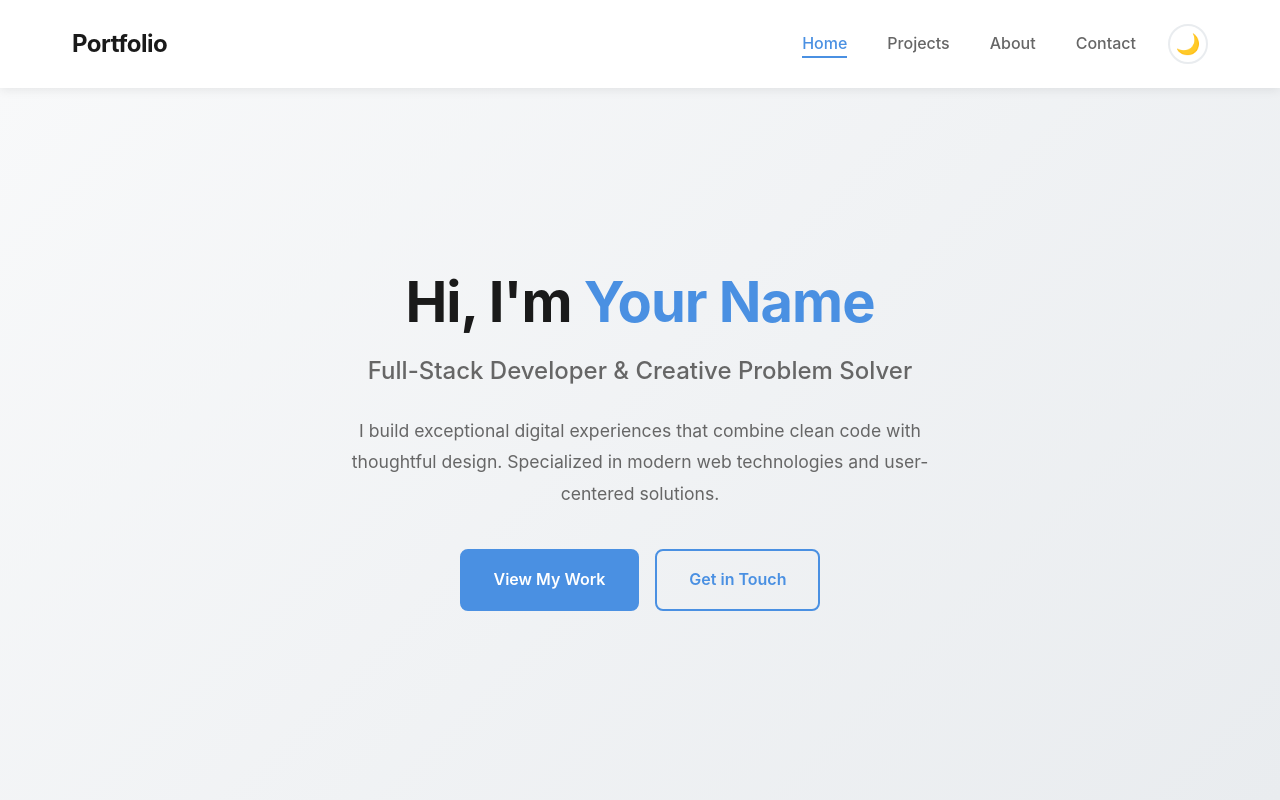
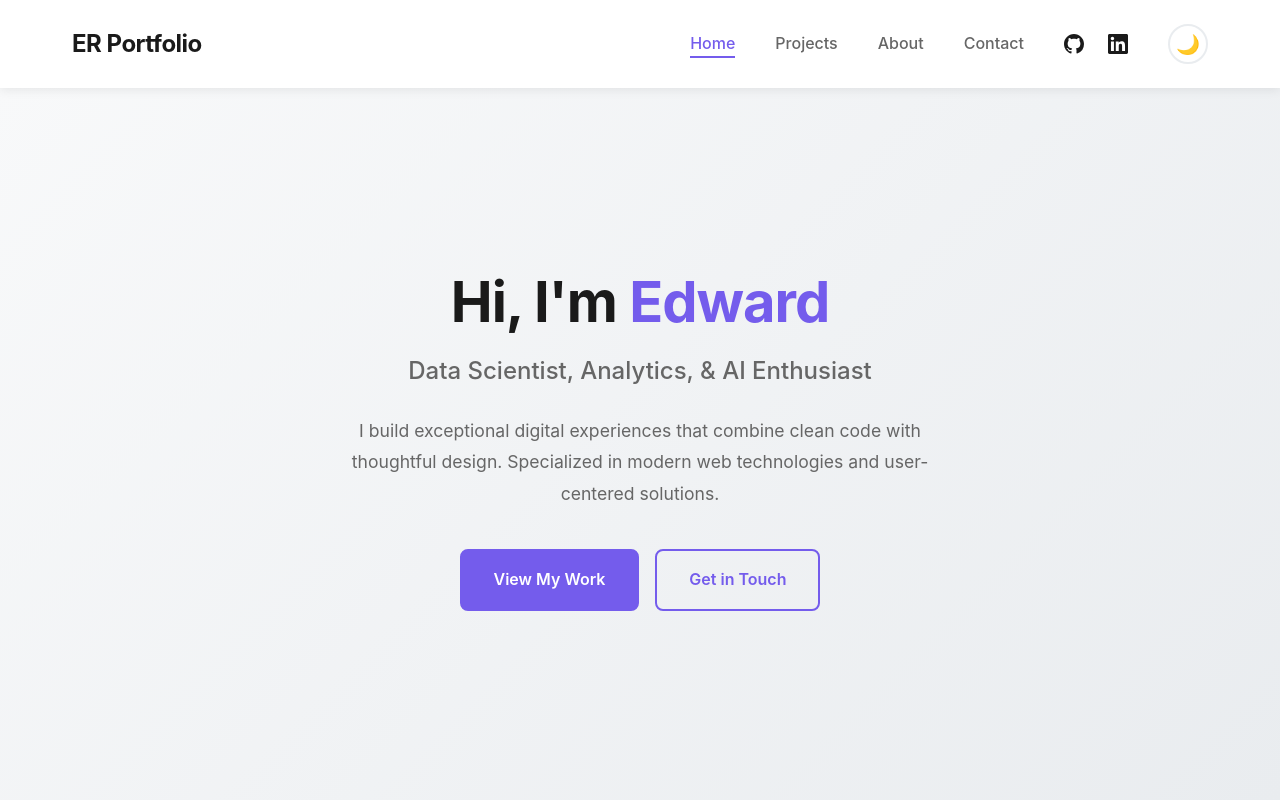
Before and after one commit to necromet/web-portfolio, a React (Vite) app: page / in a window 1280 px wide. Shown: the top 800 px of the page. Built offline with nearby package versions, Linux system fonts and the light colour scheme.

Commit message:
add media navigations

```diff
--- a/index.html
+++ b/index.html
@@ -6,10 +6,10 @@
     <meta name="viewport" content="width=device-width, initial-scale=1.0" />
 
     <!-- SEO Meta Tags -->
-    <title>Your Name - Full-Stack Developer & Creative Problem Solver</title>
+    <title>Edward - Full-Stack Developer & Creative Problem Solver</title>
     <meta name="description" content="Professional portfolio of Your Name, a full-stack developer specializing in modern web technologies, React, Node.js, and creating exceptional digital experiences." />
     <meta name="keywords" content="web developer, full-stack developer, React, Node.js, portfolio, frontend, backend" />
-    <meta name="author" content="Your Name" />
+    <meta name="author" content="Edward" />
 
     <!-- Open Graph Meta Tags -->
     <meta property="og:title" content="Your Name - Full-Stack Developer Portfolio" />
--- a/package.json
+++ b/package.json
@@ -10,6 +10,7 @@
     "preview": "vite preview"
   },
   "dependencies": {
+    "gsap": "^3.14.2",
     "react": "^19.2.0",
     "react-dom": "^19.2.0",
     "react-router-dom": "^7.11.0"
--- a/src/App.jsx
+++ b/src/App.jsx
@@ -7,10 +7,6 @@ import About from './pages/About';
 import Contact from './pages/Contact';
 import './App.css';
 
-/**
- * Main App Component
- * Handles routing and overall layout structure
- */
 function App() {
   return (
     <ThemeProvider>
--- /dev/null
+++ b/src/components/MediaNavigation.css
@@ -0,0 +1,43 @@
+.media-navigation-container {
+  display: flex;
+  align-items: center;
+  gap: 0.5rem;
+}
+
+.media-navigation {
+  background: none;
+  border: none;
+  cursor: pointer;
+  padding: 0.5rem;
+  display: flex;
+  align-items: center;
+  justify-content: center;
+  transition: all 0.3s ease;
+  border-radius: 8px;
+  color: var(--text-color);
+}
+
+.media-navigation:hover {
+  background-color: var(--hover-bg, rgba(0, 0, 0, 0.1));
+  transform: scale(1.1);
+}
+
+.media-link {
+  text-decoration: none;
+}
+
+.media-icon svg {
+  display: block;
+  transition: transform 0.3s ease;
+}
+
+.media-link:hover .media-icon svg {
+  transform: rotate(360deg);
+}
+
+.theme-toggle-icon {
+  font-size: 1.2rem;
+  display: flex;
+  align-items: center;
+  justify-content: center;
+}
--- /dev/null
+++ b/src/components/MediaNavigation.jsx
@@ -0,0 +1,41 @@
+import { useTheme } from '../context/ThemeContext';
+import './MediaNavigation.css';
+
+function MediaNavigator() {
+
+  return (
+    <div className="media-navigation-container">
+      <a
+        href="https://github.com/necromet"
+        target="_blank"
+        rel="noopener noreferrer"
+        className="media-navigation media-link"
+        aria-label="Visit GitHub profile"
+        title="GitHub Profile"
+      >
+        <span className="media-icon">
+          <svg viewBox="0 0 16 16" width="20" height="20" fill="currentColor">
+            <path d="M8 0C3.58 0 0 3.58 0 8c0 3.54 2.29 6.53 5.47 7.59.4.07.55-.17.55-.38 0-.19-.01-.82-.01-1.49-2.01.37-2.53-.49-2.69-.94-.09-.23-.48-.94-.82-1.13-.28-.15-.68-.52-.01-.53.63-.01 1.08.58 1.23.82.72 1.21 1.87.87 2.33.66.07-.52.28-.87.51-1.07-1.78-.2-3.64-.89-3.64-3.95 0-.87.31-1.59.82-2.15-.08-.2-.36-1.02.08-2.12 0 0 .67-.21 2.2.82.64-.18 1.32-.27 2-.27.68 0 1.36.09 2 .27 1.53-1.04 2.2-.82 2.2-.82.44 1.1.16 1.92.08 2.12.51.56.82 1.27.82 2.15 0 3.07-1.87 3.75-3.65 3.95.29.25.54.73.54 1.48 0 1.07-.01 1.93-.01 2.2 0 .21.15.46.55.38A8.013 8.013 0 0016 8c0-4.42-3.58-8-8-8z"></path>
+          </svg>
+        </span>
+      </a>
+
+      <a
+        href="https://linkedin.com/in/edward-renaldi"
+        target="_blank"
+        rel="noopener noreferrer"
+        className="media-navigation media-link"
+        aria-label="Visit LinkedIn profile"
+        title="LinkedIn Profile"
+      >
+        <span className="media-icon">
+          <svg viewBox="0 0 24 24" width="20" height="20" fill="currentColor">
+            <path d="M20.447 20.452h-3.554v-5.569c0-1.328-.027-3.037-1.852-3.037-1.853 0-2.136 1.445-2.136 2.939v5.667H9.351V9h3.414v1.561h.046c.477-.9 1.637-1.85 3.37-1.85 3.601 0 4.267 2.37 4.267 5.455v6.286zM5.337 7.433c-1.144 0-2.063-.926-2.063-2.065 0-1.138.92-2.063 2.063-2.063 1.14 0 2.064.925 2.064 2.063 0 1.139-.925 2.065-2.064 2.065zm1.782 13.019H3.555V9h3.564v11.452zM22.225 0H1.771C.792 0 0 .774 0 1.729v20.542C0 23.227.792 24 1.771 24h20.451C23.2 24 24 23.227 24 22.271V1.729C24 .774 23.2 0 22.222 0h.003z"></path>
+          </svg>
+        </span>
+      </a>
+    </div>
+  );
+}
+
+export default MediaNavigator;
--- a/src/components/Navigation.jsx
+++ b/src/components/Navigation.jsx
@@ -1,5 +1,6 @@
 import { Link, useLocation } from 'react-router-dom';
 import ThemeToggle from './ThemeToggle';
+import MediaNavigator from './MediaNavigation';
 import './Navigation.css';
 
 /**
@@ -14,7 +15,7 @@ function Navigation() {
     <nav className="navigation">
       <div className="nav-container">
         <Link to="/" className="nav-logo">
-          Portfolio
+          ER Portfolio
         </Link>
 
         <div className="nav-right">
@@ -52,6 +53,7 @@ function Navigation() {
               </Link>
             </li>
           </ul>
+          <MediaNavigator />
           <ThemeToggle />
         </div>
       </div>
--- a/src/components/ThemeToggle.jsx
+++ b/src/components/ThemeToggle.jsx
@@ -1,10 +1,6 @@
 import { useTheme } from '../context/ThemeContext';
 import './ThemeToggle.css';
 
-/**
- * Theme Toggle Component
- * Button to switch between light and dark modes
- */
 function ThemeToggle() {
   const { theme, toggleTheme } = useTheme();
 
--- a/src/index.css
+++ b/src/index.css
@@ -2,8 +2,8 @@
 
 :root {
   /* Light Mode Colors */
-  --primary-color: #4a90e2;
-  --primary-dark: #357abd;
+  --primary-color: #745cec;
+  --primary-dark: #6246ea;
   --text-primary: #1a1a1a;
   --text-secondary: #666;
   --text-light: #888;
@@ -35,8 +35,8 @@
 
 /* Dark Mode Colors */
 [data-theme='dark'] {
-  --primary-color: #5ba3ff;
-  --primary-dark: #4a90e2;
+  --primary-color: #695bff;
+  --primary-dark: #6246ea;
   --text-primary: #e9ecef;
   --text-secondary: #adb5bd;
   --text-light: #868e96;
@@ -72,6 +72,8 @@ body {
 }
 
 /* Typography Defaults */
+
+
 h1, h2, h3, h4, h5, h6 {
   margin: 0;
   font-weight: 600;
--- a/src/pages/Home.jsx
+++ b/src/pages/Home.jsx
@@ -11,10 +11,10 @@ function Home() {
       <section className="hero">
         <div className="hero-content">
           <h1 className="hero-title">
-            Hi, I'm <span className="highlight">Your Name</span>
+            Hi, I'm <span className="highlight">Edward</span>
           </h1>
           <p className="hero-subtitle">
-            Full-Stack Developer & Creative Problem Solver
+            Data Scientist, Analytics, & AI Enthusiast
           </p>
           <p className="hero-description">
             I build exceptional digital experiences that combine clean code
@@ -36,11 +36,11 @@ function Home() {
       <section className="stats">
         <div className="stats-grid">
           <div className="stat-card">
-            <h3 className="stat-number">5+</h3>
+            <h3 className="stat-number">3+</h3>
             <p className="stat-label">Years Experience</p>
           </div>
           <div className="stat-card">
-            <h3 className="stat-number">50+</h3>
+            <h3 className="stat-number">15+</h3>
             <p className="stat-label">Projects Completed</p>
           </div>
           <div className="stat-card">
```
Also changed, not shown: src/assets/Hero Image ER.png (added), 1 other file (tests, documents, lock files or other folders).
